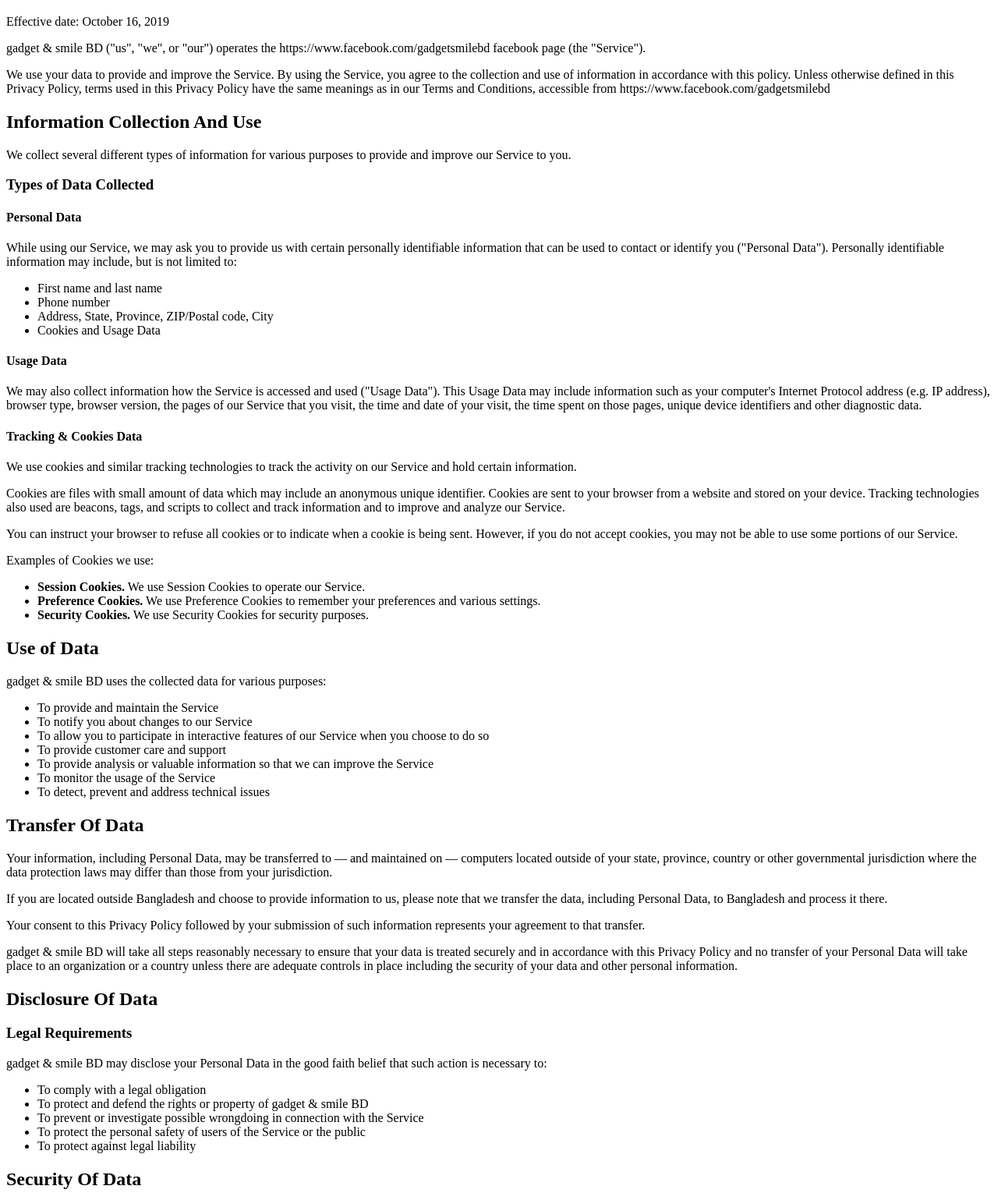
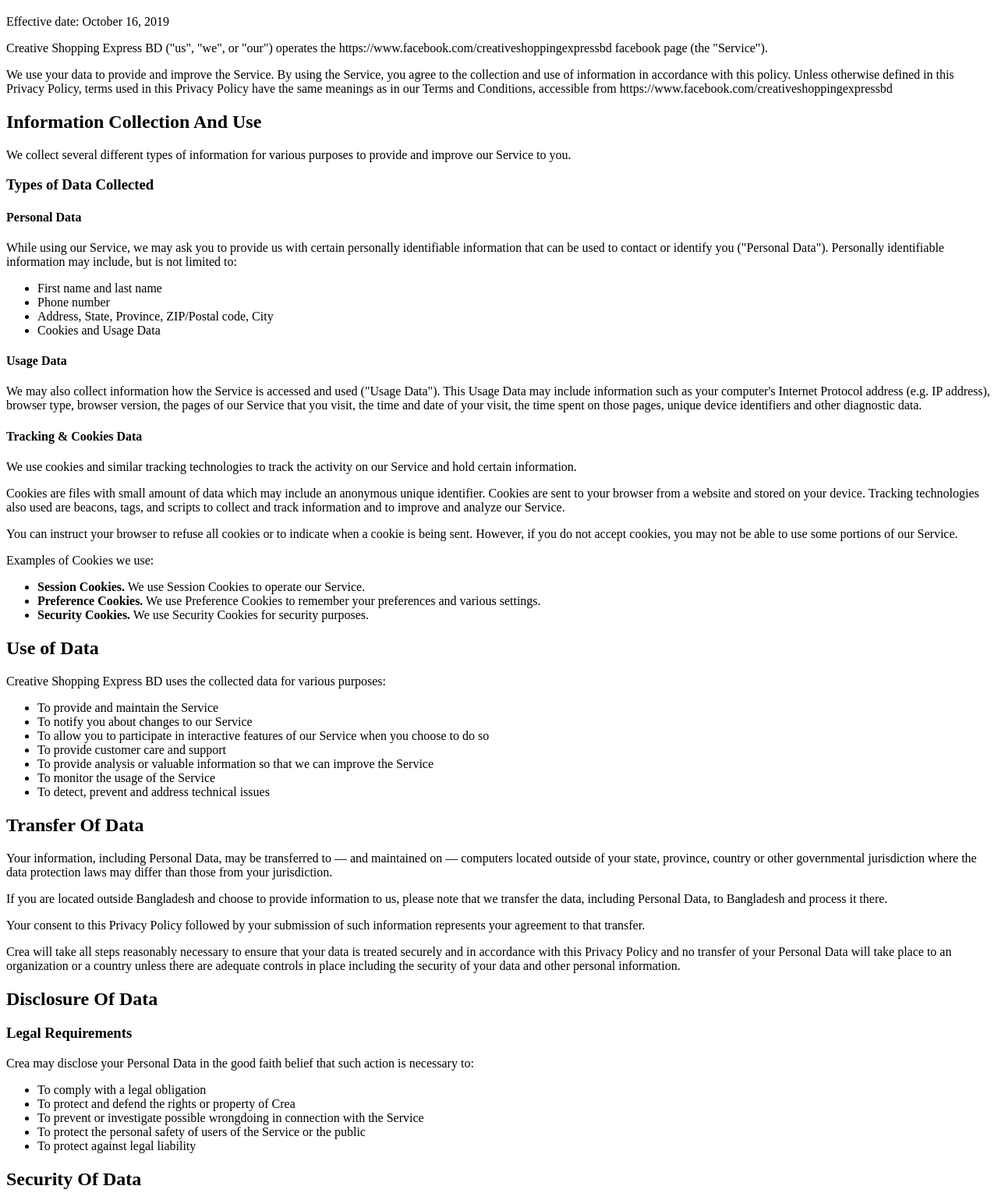
Before and after one commit to lemon-sazu/privacy-policy, a plain HTML site: page index.html in a window 1280 px wide. Shown: the part 61-1600 px from the top of the page at 78% size. Drawn offline with Linux system fonts and the light colour scheme.

Commit message:
Update index.html

```diff
--- a/index.html
+++ b/index.html
@@ -11,9 +11,12 @@
 <p>Effective date: October 16, 2019</p>
 
 
-<p>gadget & smile BD ("us", "we", or "our") operates the https://www.facebook.com/gadgetsmilebd facebook page (the "Service").</p>
+<p>Creative Shopping Express BD ("us", "we", or "our") operates the https://www.facebook.com/creativeshoppingexpressbd facebook page (the "Service").</p>
 
-<p>We use your data to provide and improve the Service. By using the Service, you agree to the collection and use of information in accordance with this policy. Unless otherwise defined in this Privacy Policy, terms used in this Privacy Policy have the same meanings as in our Terms and Conditions, accessible from https://www.facebook.com/gadgetsmilebd</p>
+<p>We use your data to provide and improve the Service. By using the Service, you agree to the collection and use of
+  information in accordance with this policy. Unless otherwise defined in this Privacy Policy,
+  terms used in this Privacy Policy have the same meanings as in our Terms and Conditions,
+  accessible from https://www.facebook.com/creativeshoppingexpressbd</p>
 
 
 <h2>Information Collection And Use</h2>
@@ -24,15 +27,20 @@
 
 <h4>Personal Data</h4>
 
-<p>While using our Service, we may ask you to provide us with certain personally identifiable information that can be used to contact or identify you ("Personal Data"). Personally identifiable information may include, but is not limited to:</p>
+<p>While using our Service, we may ask you to provide us with certain personally
+  identifiable information that can be used to contact or identify you ("Personal Data").
+  Personally identifiable information may include, but is not limited to:</p>
 
 <ul>
-<li>First name and last name</li><li>Phone number</li><li>Address, State, Province, ZIP/Postal code, City</li><li>Cookies and Usage Data</li>
+<li>First name and last name</li><li>Phone number</li><li>Address, State, Province,
+  ZIP/Postal code, City</li><li>Cookies and Usage Data</li>
 </ul>
 
 <h4>Usage Data</h4>
 
-<p>We may also collect information how the Service is accessed and used ("Usage Data"). This Usage Data may include information such as your computer's Internet Protocol address (e.g. IP address), browser type, browser version, the pages of our Service that you visit, the time and date of your visit, the time spent on those pages, unique device identifiers and other diagnostic data.</p>
+<p>We may also collect information how the Service is accessed and used ("Usage Data").
+  This Usage Data may include information such as your computer's Internet Protocol address (e.g. IP address),
+  browser type, browser version, the pages of our Service that you visit, the time and date of your visit, the time spent on those pages, unique device identifiers and other diagnostic data.</p>
 
 <h4>Tracking & Cookies Data</h4>
 <p>We use cookies and similar tracking technologies to track the activity on our Service and hold certain information.</p>
@@ -47,7 +55,7 @@
 
 <h2>Use of Data</h2>
 
-<p>gadget & smile BD uses the collected data for various purposes:</p>
+<p>Creative Shopping Express BD uses the collected data for various purposes:</p>
 <ul>
     <li>To provide and maintain the Service</li>
     <li>To notify you about changes to our Service</li>
@@ -62,15 +70,15 @@
 <p>Your information, including Personal Data, may be transferred to — and maintained on — computers located outside of your state, province, country or other governmental jurisdiction where the data protection laws may differ than those from your jurisdiction.</p>
 <p>If you are located outside Bangladesh and choose to provide information to us, please note that we transfer the data, including Personal Data, to Bangladesh and process it there.</p>
 <p>Your consent to this Privacy Policy followed by your submission of such information represents your agreement to that transfer.</p>
-<p>gadget & smile BD will take all steps reasonably necessary to ensure that your data is treated securely and in accordance with this Privacy Policy and no transfer of your Personal Data will take place to an organization or a country unless there are adequate controls in place including the security of your data and other personal information.</p>
+<p>Crea will take all steps reasonably necessary to ensure that your data is treated securely and in accordance with this Privacy Policy and no transfer of your Personal Data will take place to an organization or a country unless there are adequate controls in place including the security of your data and other personal information.</p>
 
 <h2>Disclosure Of Data</h2>
 
 <h3>Legal Requirements</h3>
-<p>gadget & smile BD may disclose your Personal Data in the good faith belief that such action is necessary to:</p>
+<p>Crea may disclose your Personal Data in the good faith belief that such action is necessary to:</p>
 <ul>
     <li>To comply with a legal obligation</li>
-    <li>To protect and defend the rights or property of gadget & smile BD</li>
+    <li>To protect and defend the rights or property of Crea</li>
     <li>To prevent or investigate possible wrongdoing in connection with the Service</li>
     <li>To protect the personal safety of users of the Service or the public</li>
     <li>To protect against legal liability</li>
```
